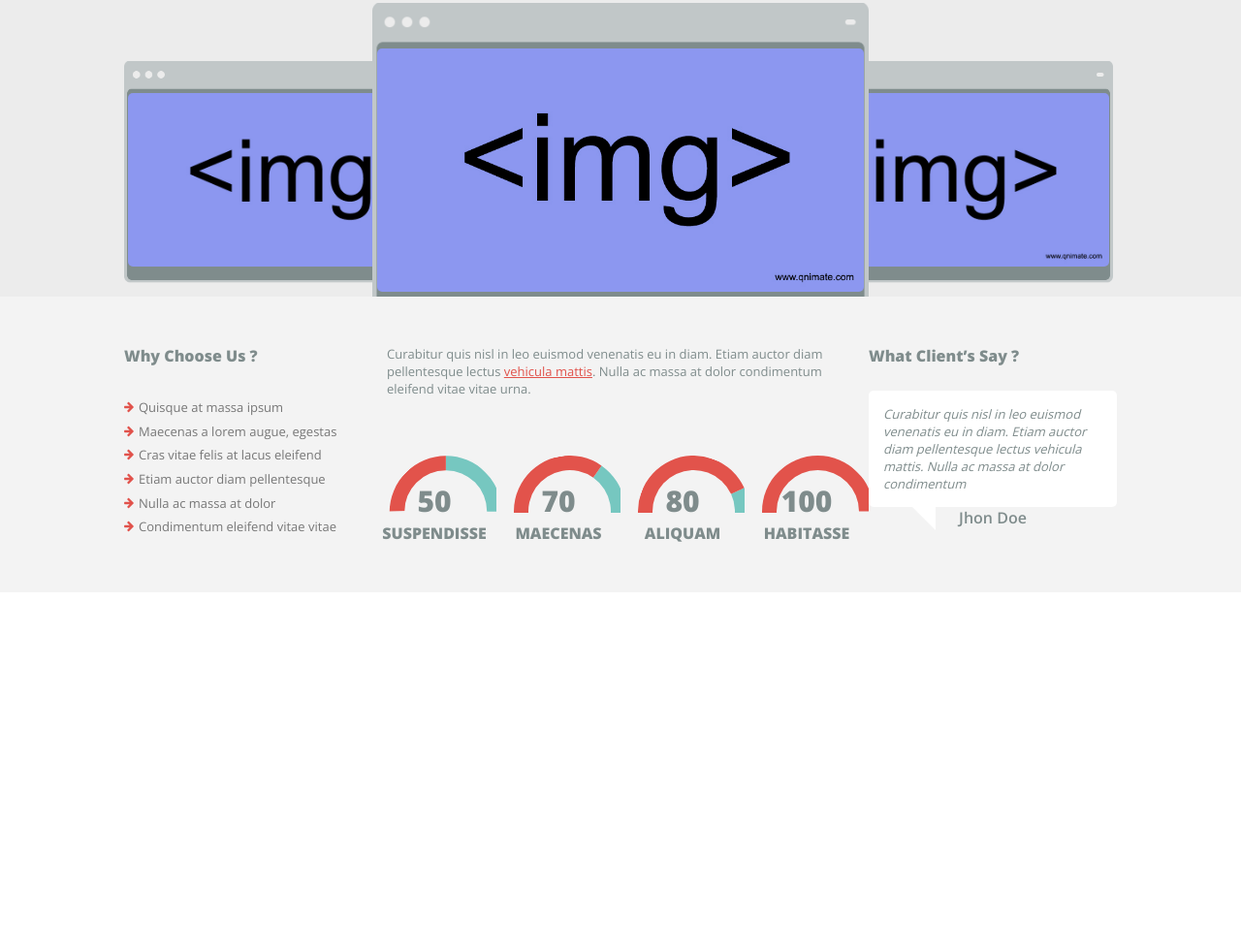
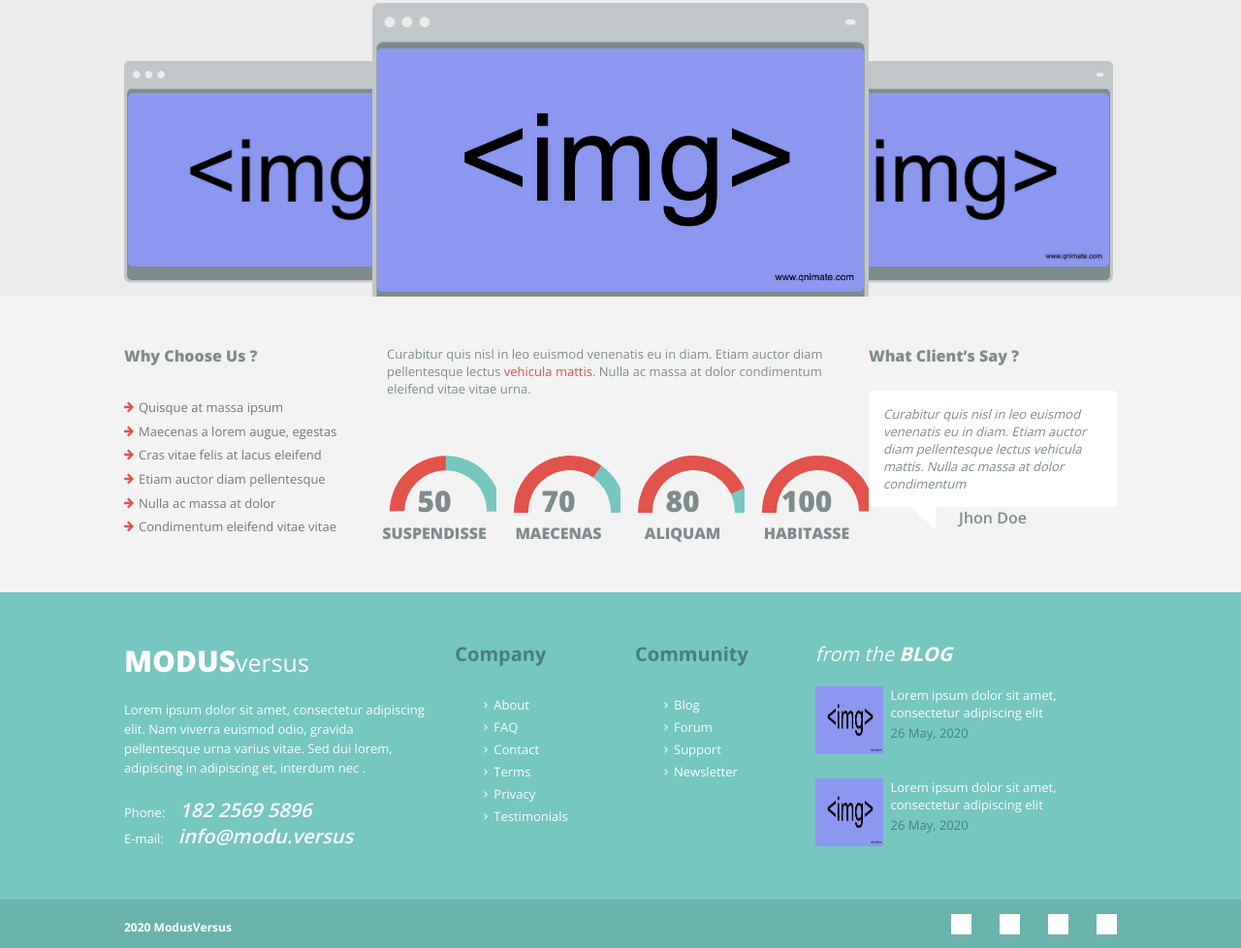
Before and after one commit to GGrify/Main, a plain HTML site: page index.html in a window 1280 px wide. Shown: the part 1380-2358 px from the top of the page at 97% size. Before the commit the page ends 1991 px from the top, so only its background shows below. Drawn offline with nearby package versions, Linux system fonts and the light colour scheme.

Commit message:
first page done

```diff
--- a/css/index.css
+++ b/css/index.css
@@ -3,6 +3,13 @@
 	padding: 0;
 	margin: 0;
 	font-family: Open Sans;
+}
+a{
+	color: white;
+	text-decoration: none;
+}
+ul{
+	list-style-type: none;
 }
 header{
 	display: grid;
@@ -476,3 +483,116 @@ nav>div>a{
 	font-weight: 900;
 	font-size: 16px;
 }
+.ourclients{
+	padding: 0 10%;
+	background: #f3f3f3;
+	display: grid;
+	grid-template-columns: 2fr 9fr 1fr 1fr;
+}
+.slide{
+	width: 100%;
+	height: 1px;
+	background: #e1e2e2;
+	margin: auto 0;
+}
+.circle{
+	background: #e1e2e2;
+	border-radius: 50%;
+	width: 10px;
+	height: 10px;
+	margin-top: -4px;
+}
+
+.main_footer{
+	display: grid;
+	grid-template-columns: 4fr 2fr 2fr 4fr;
+	grid-column-gap: 30px;
+	background-color: #76c7c0;
+	padding: 50px 10%;
+	color: white;
+}
+.info p{
+	margin: 20px 0;
+	font-size: 13px;
+	line-height: 20px;
+}
+.before_span{
+	font-size: 13px;
+}
+.after_span{
+	font-weight: 600;
+	margin-left: 15px;
+	font-style: italic;
+	font-size: 20px;
+}
+.company h3{
+	color: #497e79;
+	font-size: 20px;
+	font-weight: bold;
+}
+.company ul{
+	font-size: 13px;
+	margin-top: 30px;
+	margin-left: 40px;
+}
+.company ul li{
+	margin-bottom: 5px;
+}
+.company ul li:before{
+	content: '';
+	width: 8px;
+	display: block;
+	position: absolute;
+	margin-top: 7px;
+	margin-left: -11px;
+	height: 5px;
+	background-image: url(../img/arrow-down.png);
+	transform: rotate(-90deg);
+}
+.blog_block{
+	display: grid;
+	grid-template-columns: 1fr 3fr;
+	margin-top: 20px;
+}
+.blog h3{
+	font-weight: normal;
+	font-style: italic;
+	font-size: 20px;
+}
+.blog span{
+	font-weight: bold;
+}
+.blog_block img {
+	width: 70px;
+	height: 70px;
+}
+.blog_block p{
+	font-size: 13px;
+}
+.blog_block time{
+	font-size: 13px;
+	color: #497e79;
+}
+.bottom_footer{
+	height: 50px;
+	background-color: #6ab3ac;
+	padding: 0 10%;
+	display: grid;
+	grid-template-columns: 10fr 2fr;
+}
+.bottom_footer h6{
+	color: white;
+	margin-top: 20px;
+	font-size: 12px;
+}
+.follow{
+	display: flex;
+	justify-content: space-between;
+	align-items: center;
+}
+.follow a{
+	display: block;
+	width: 21px;
+	height: 21px;
+	background-color: #fff;
+}
--- a/index.html
+++ b/index.html
@@ -144,6 +144,67 @@
 		</div>
 	</div>
 
+	<footer>
+		<div class="main_footer">
+			<div class="info">
+				<div class="logo">
+					<a href="#"><span><span class="large">Modus</span>versus</span></a>
+				</div>
+				<p>Lorem ipsum dolor sit amet, consectetur adipiscing elit. Nam viverra euismod odio, gravida pellentesque urna varius vitae. Sed dui lorem, adipiscing in adipiscing et, interdum nec .</p>
+				<span class="before_span">Phone:</span><span class="after_span">182 2569 5896</span><br>
+				<span class="before_span">E-mail:</span><span class="after_span">info@modu.versus</span>
+			</div>
+			<div class="company">
+				<h3>Company</h3>
+				<ul>
+					<li><a href="">About</a></li>
+					<li><a href="">FAQ</a></li>
+					<li><a href="">Contact</a></li>
+					<li><a href="">Terms</a></li>
+					<li><a href="">Privacy</a></li>
+					<li><a href="">Testimonials</a></li>
+				</ul>
+			</div>
+			<div class="company">
+				<h3>Community</h3>
+				<ul>
+					<li><a href="">Blog</a></li>
+					<li><a href="">Forum</a></li>
+					<li><a href="">Support</a></li>
+					<li><a href="">Newsletter</a></li>
+				</ul>
+			</div>
+			<div class="blog">
+				<h3>from the <span>BLOG</span></h3>
+				<div class="blog_block">
+					<div><img src="img/images2.jpg" alt="img"></div>
+					<div>
+						<p>Lorem ipsum dolor sit amet, consectetur adipiscing elit</p>
+						<time>26 May, 2020</time>
+					</div>
+				</div>
+				<div class="blog_block">
+					<div><img src="img/images2.jpg" alt="img"></div>
+					<div>
+						<p>Lorem ipsum dolor sit amet, consectetur adipiscing elit</p>
+						<time>26 May, 2020</time>
+					</div>
+				</div>
+			</div>
+		</div>
+		<div class="bottom_footer">
+			<div class="mini_logo">
+				<h6>2020 ModusVersus</h6>
+			</div>
+			<div class="follow">
+				<a href=""></a>
+				<a href=""></a>
+				<a href=""></a>
+				<a href=""></a>
+			</div>
+		</div>
+	</footer>
+
 	<script src="js/index.js"></script>
 </body>
 </html>
```
Also changed, not shown: img/arr.png (added), img/foto.png (added).
